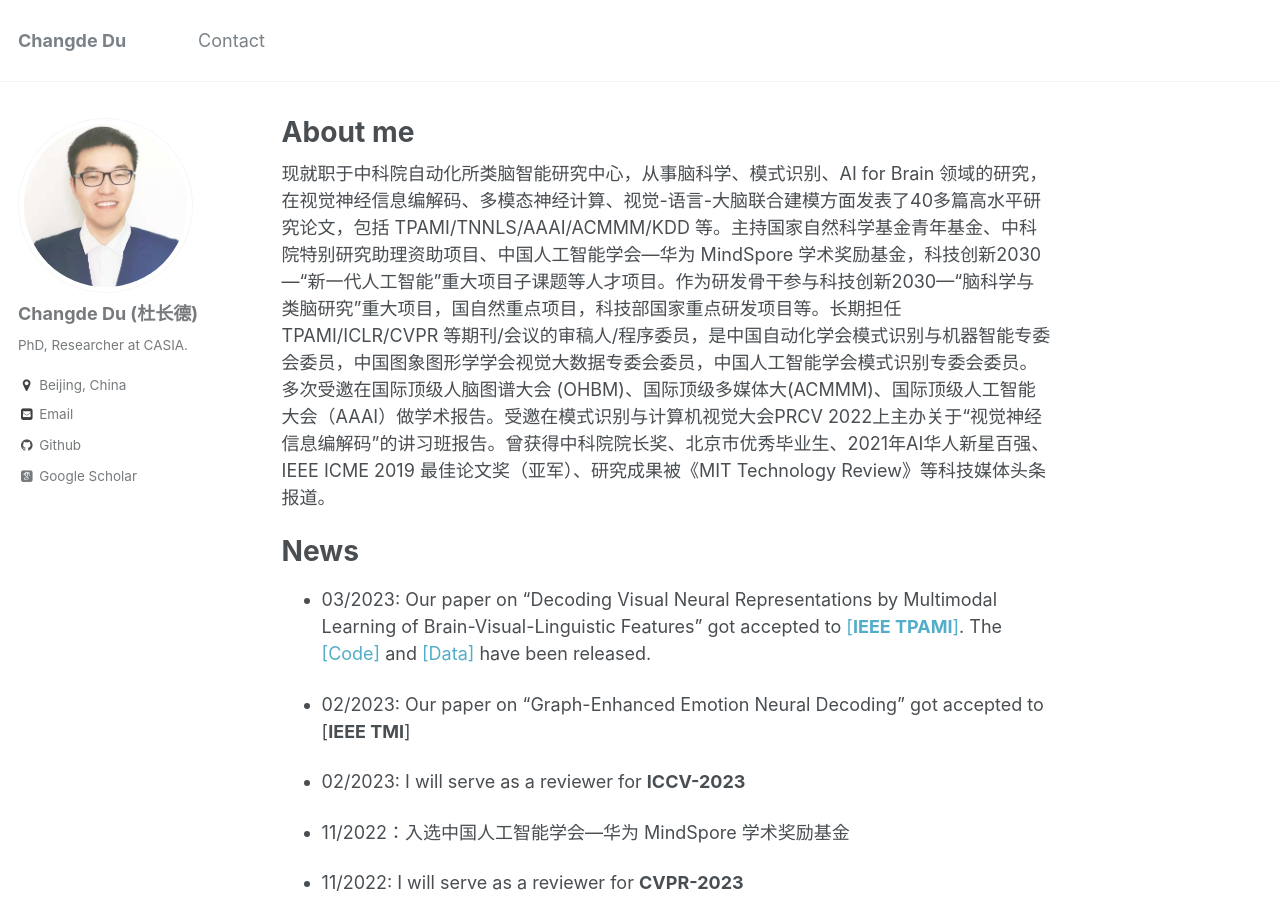
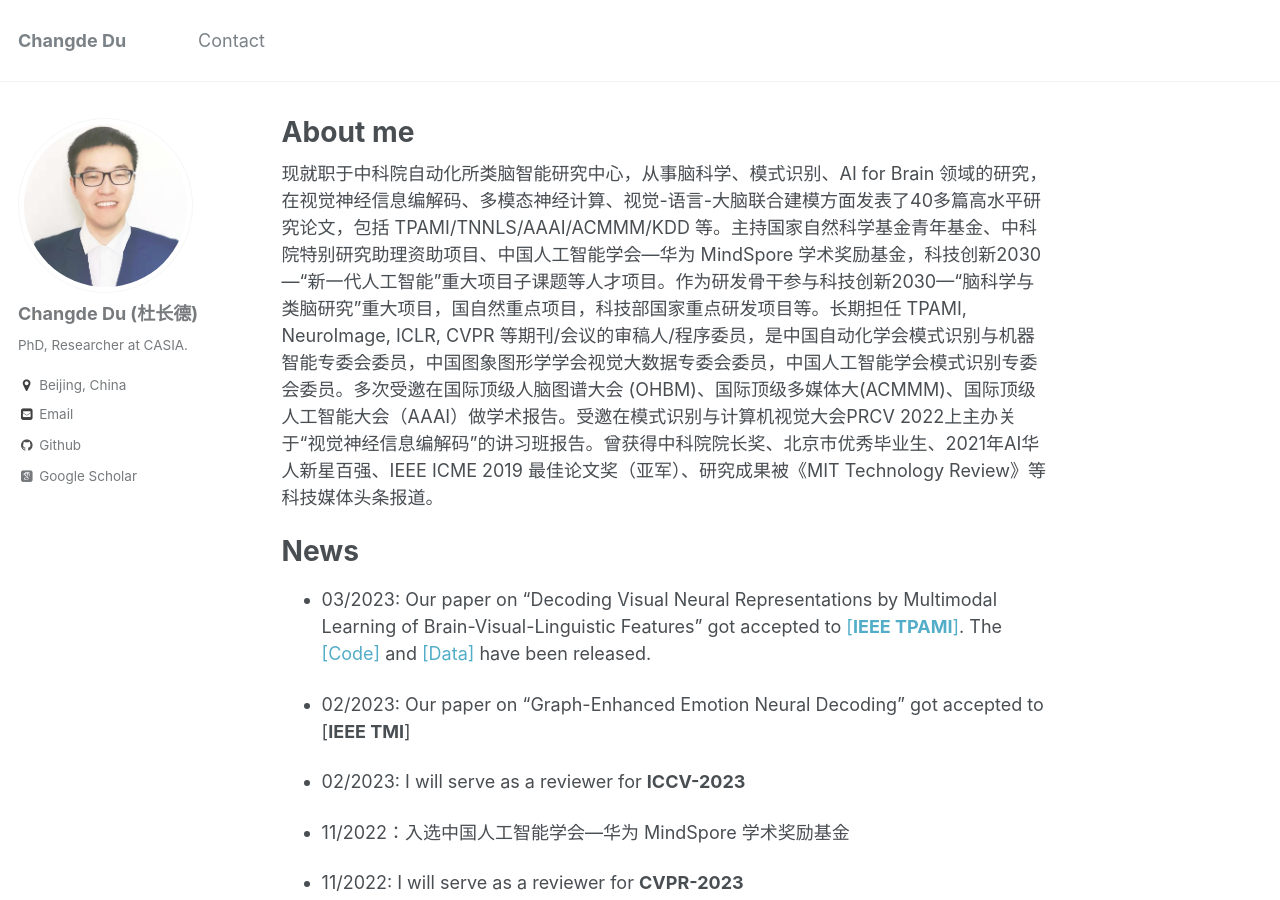
Before and after one commit to ChangdeDu/changdedu.github.io, a Jekyll site: the page built from _pages/about.md, in a window 1280 px wide and 900 px high. Built offline with Jekyll 4.4.1, drawn with Linux system fonts in a browser that asks for light colours; some web fonts are replaced; some of the changed text lies outside the part shown.

Commit message:
Update about.md

```diff
--- a/_pages/about.md
+++ b/_pages/about.md
@@ -8,7 +8,7 @@ redirect_from:
   - /about.html
 ---
 
-现就职于中科院自动化所类脑智能研究中心，从事脑科学、模式识别、AI for Brain 领域的研究，在视觉神经信息编解码、多模态神经计算、视觉-语言-大脑联合建模方面发表了40多篇高水平研究论文，包括 TPAMI/TNNLS/AAAI/ACMMM/KDD 等。主持国家自然科学基金青年基金、中科院特别研究助理资助项目、中国人工智能学会—华为 MindSpore 学术奖励基金，科技创新2030—“新一代人工智能”重大项目子课题等人才项目。作为研发骨干参与科技创新2030—“脑科学与类脑研究”重大项目，国自然重点项目，科技部国家重点研发项目等。长期担任 TPAMI/ICLR/CVPR 等期刊/会议的审稿人/程序委员，是中国自动化学会模式识别与机器智能专委会委员，中国图象图形学学会视觉大数据专委会委员，中国人工智能学会模式识别专委会委员。多次受邀在国际顶级人脑图谱大会 (OHBM)、国际顶级多媒体大(ACMMM)、国际顶级人工智能大会（AAAI）做学术报告。受邀在模式识别与计算机视觉大会PRCV 2022上主办关于“视觉神经信息编解码”的讲习班报告。曾获得中科院院长奖、北京市优秀毕业生、2021年AI华人新星百强、IEEE ICME 2019 最佳论文奖（亚军）、研究成果被《MIT Technology Review》等科技媒体头条报道。
+现就职于中科院自动化所类脑智能研究中心，从事脑科学、模式识别、AI for Brain 领域的研究，在视觉神经信息编解码、多模态神经计算、视觉-语言-大脑联合建模方面发表了40多篇高水平研究论文，包括 TPAMI/TNNLS/AAAI/ACMMM/KDD 等。主持国家自然科学基金青年基金、中科院特别研究助理资助项目、中国人工智能学会—华为 MindSpore 学术奖励基金，科技创新2030—“新一代人工智能”重大项目子课题等人才项目。作为研发骨干参与科技创新2030—“脑科学与类脑研究”重大项目，国自然重点项目，科技部国家重点研发项目等。长期担任 TPAMI, NeuroImage, ICLR, CVPR 等期刊/会议的审稿人/程序委员，是中国自动化学会模式识别与机器智能专委会委员，中国图象图形学学会视觉大数据专委会委员，中国人工智能学会模式识别专委会委员。多次受邀在国际顶级人脑图谱大会 (OHBM)、国际顶级多媒体大(ACMMM)、国际顶级人工智能大会（AAAI）做学术报告。受邀在模式识别与计算机视觉大会PRCV 2022上主办关于“视觉神经信息编解码”的讲习班报告。曾获得中科院院长奖、北京市优秀毕业生、2021年AI华人新星百强、IEEE ICME 2019 最佳论文奖（亚军）、研究成果被《MIT Technology Review》等科技媒体头条报道。
 
 
 # News
```
Also changed, not shown: other parts of _pages/about.md (+1 -1 lines).
